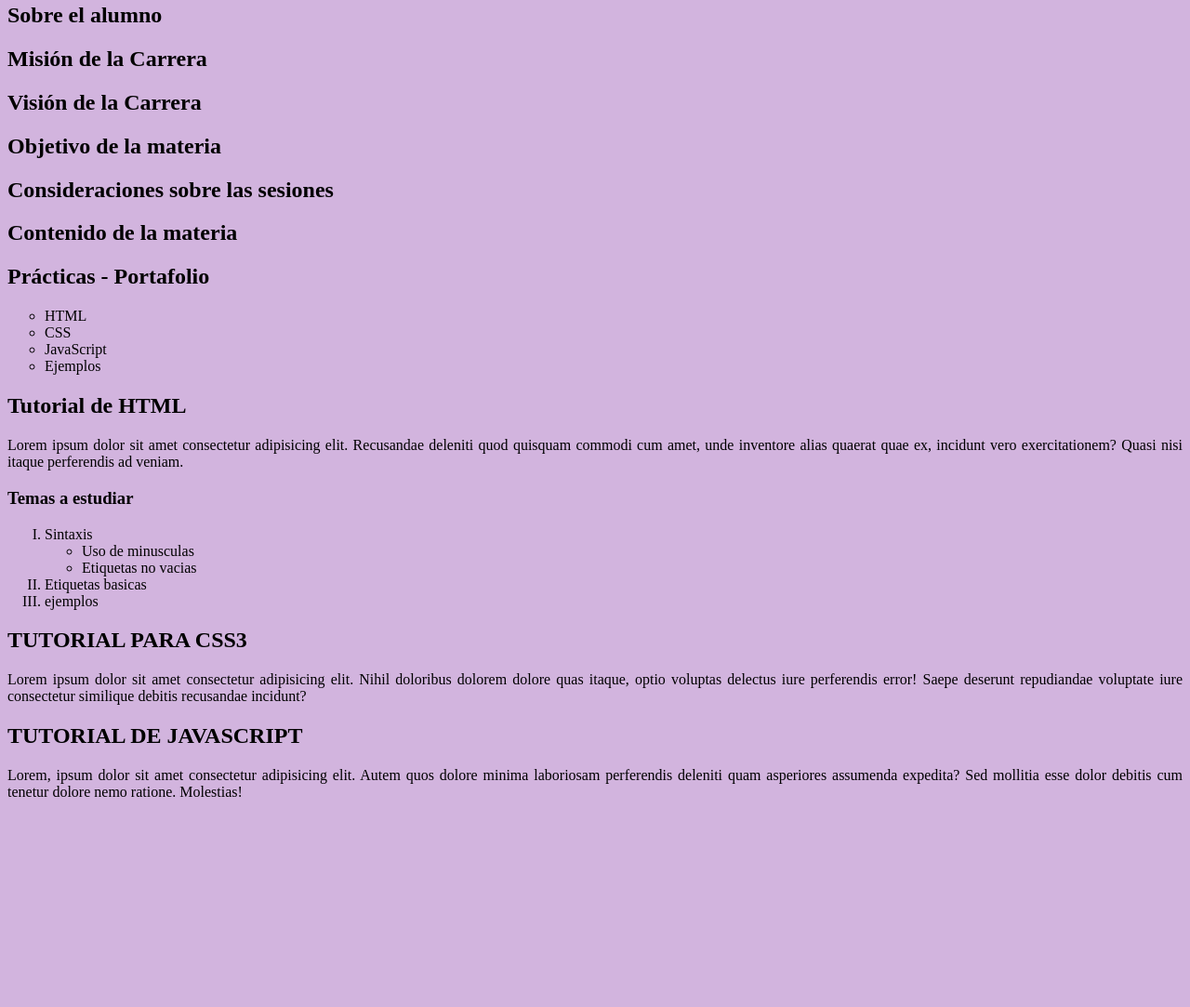
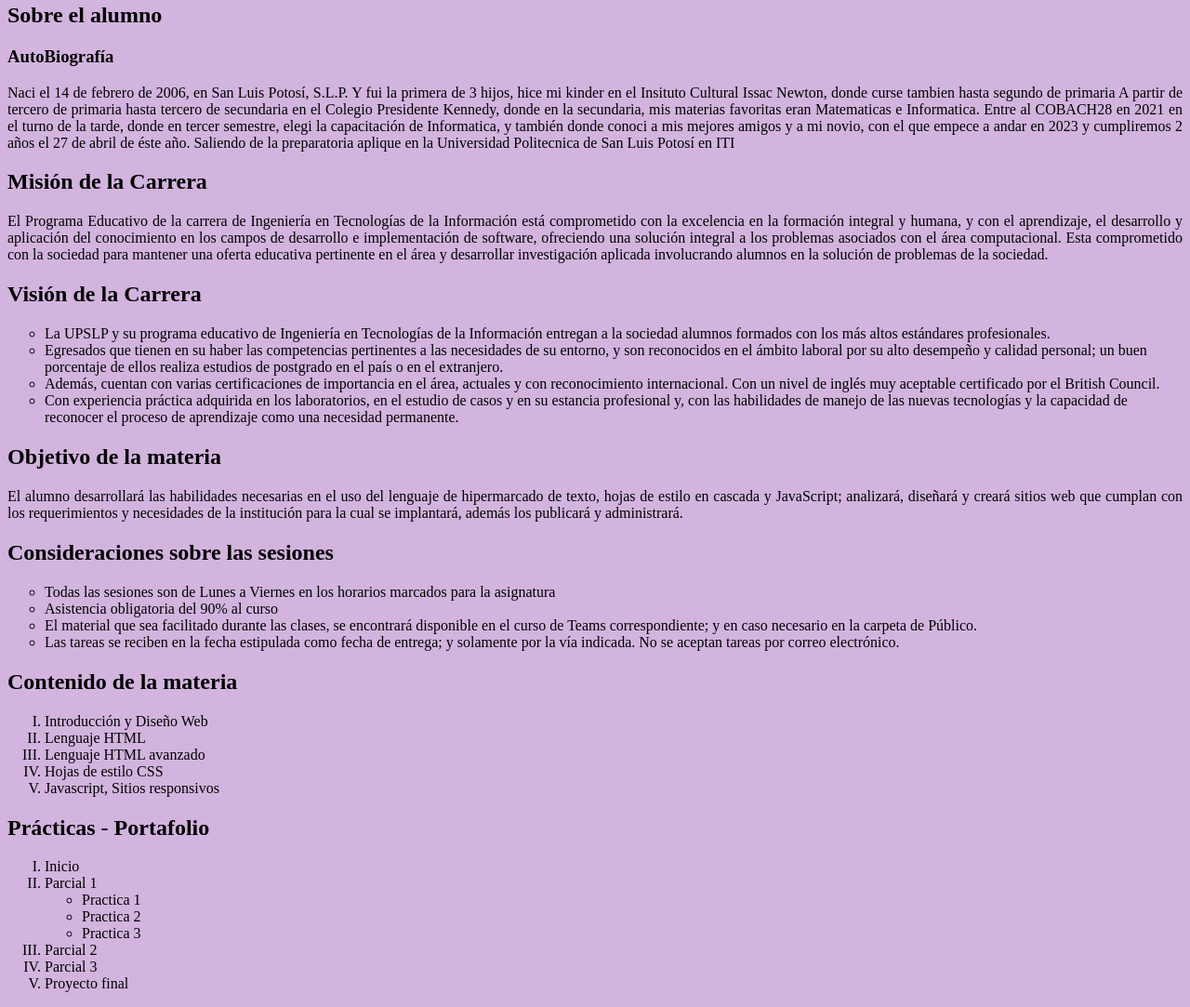
Before and after one commit to anyidlr/Portafolio_Web1, a plain HTML site: page index.html in a window 1280 px wide. Shown: the part 393-1476 px from the top of the page at 93% size. Before the commit the page ends 1270 px from the top, so only its background shows below. Drawn offline with Linux system fonts and the light colour scheme.

Commit message:
Add files via upload

```diff
--- a/index.html
+++ b/index.html
@@ -9,58 +9,122 @@
     </head>
     <body style="background-color:#d2b4de;">
         <header>
-            <h1 style="text-align: center;">Porafolio de evidencias</h1>
+            <h1 style="text-align: center;">Portafolio de evidencias</h1>
             <h1 style="text-align: center;">Programación web I</h1>
             <h1 style="text-align: center;">Ingeniería en Tecnologías de la Información</h1>
             <h1 style="text-align: center;">Primavera 2025</h1>
         </header>
         <section>
-            <h2>Universidad Politécnica de San Luis Potosí </h2>
+            <h2 style="text-align: center;">Universidad Politécnica de San Luis Potosí </h2>
             <h2>Alumno: Espinosa de la Rosa Luz Angélica</h2>
             <h2>Profesora: MC Imelda Deyanira Hernández Martínez</h2>
+        </section>
+        <section> <!--Seccion de contenido-->
             <h2>Sobre el alumno</h2>
+            <h3>AutoBiografía</h3>
+            <P style="text-align: justify;"> <!--Parrafo-->
+                Naci el 14 de febrero de 2006, en San Luis Potosí, S.L.P. Y fui la primera de 3 hijos, hice mi kinder en el Insituto Cultural Issac Newton, donde curse tambien hasta segundo de primaria
+                A partir de tercero de primaria hasta tercero de secundaria en el Colegio Presidente Kennedy, donde en la secundaria, mis materias favoritas eran Matematicas e Informatica.
+                Entre al COBACH28 en 2021 en el turno de la tarde, donde en tercer semestre, elegi la capacitación de Informatica, y también donde conoci a mis mejores amigos y a mi novio, con el que empece a andar en 2023
+                y cumpliremos 2 años el 27 de abril de éste año.
+                Saliendo de la preparatoria aplique en la Universidad Politecnica de San Luis Potosí en ITI
+            </P>
+        </section>
+        <section> <!--Seccion de contenido-->
             <h2>Misión de la Carrera</h2>
+            <P style="text-align: justify;"> <!--Parrafo-->
+                El Programa Educativo de la carrera de Ingeniería en Tecnologías de la
+Información está comprometido con la excelencia en la formación
+integral y humana, y con el aprendizaje, el desarrollo y aplicación del
+conocimiento en los campos de desarrollo e implementación de
+software, ofreciendo una solución integral a los problemas asociados
+con el área computacional. Esta comprometido con la sociedad para
+mantener una oferta educativa pertinente en el área y desarrollar
+investigación aplicada involucrando alumnos en la solución de
+problemas de la sociedad.
+            </P>
+
+        </section>
+        <section> <!--Seccion de contenido-->
             <h2>Visión de la Carrera</h2>
+            <nav">
+            <P style="text-align: justify;"> <!--Parrafo-->
+                <ul type="circle">
+                    <li>La UPSLP y su programa educativo de Ingeniería en Tecnologías de la Información
+                        entregan a la sociedad alumnos formados con los más altos estándares
+                        profesionales.</li>
+                    <li>Egresados que tienen en su haber las competencias pertinentes a las necesidades
+                        de su entorno, y son reconocidos en el ámbito laboral por su alto desempeño y
+                        calidad personal; un buen porcentaje de ellos realiza estudios de postgrado en el
+                        país o en el extranjero.</li>
+                    <li>Además, cuentan con varias certificaciones de importancia en el área, actuales y
+                    con reconocimiento internacional. Con un nivel de inglés muy aceptable
+                    certificado por el British Council.</li>
+                    <li>Con experiencia práctica adquirida en los laboratorios, en el estudio de casos y en
+                    su estancia profesional y, con las habilidades de manejo de las nuevas tecnologías
+                    y la capacidad de reconocer el proceso de aprendizaje como una necesidad
+                    permanente.</li>
+            </P>
+        </nav>
+        </section>
+
+        <section> <!--Seccion de contenido-->
             <h2>Objetivo de la materia</h2>
-            <h2>Consideraciones sobre las sesiones</h2>
-            <h2>Contenido de la materia</h2>
-            <h2>Prácticas - Portafolio</h2>
-        </section>
-        <nav><!--Barra de navegaciom-->
-            <ul type="circle"><!--Lista desordenda-->
-                <li>HTML</li><!--Elemento de la lista-->
-                <li>CSS</li>
-                <LI>JavaScript</LI>
-                <li>Ejemplos</li>
-            </ul>
-        </nav>
-        <section> <!--Seccion de contenido-->
-            <h2>Tutorial de HTML</h2>
             <P style="text-align: justify;"> <!--Parrafo-->
-                Lorem ipsum dolor sit amet consectetur adipisicing elit. Recusandae deleniti quod quisquam commodi cum amet, unde inventore alias quaerat quae ex, incidunt vero exercitationem? Quasi nisi itaque perferendis ad veniam.
+                El alumno desarrollará las habilidades necesarias en el uso del
+lenguaje de hipermarcado de texto, hojas de estilo en cascada y
+JavaScript; analizará, diseñará y creará sitios web que cumplan
+con los requerimientos y necesidades de la institución para la
+cual se implantará, además los publicará y administrará.
 
             </P>
-            <h3>Temas a estudiar</h3>
-            <ol type="I">
-                <li>Sintaxis</li>
-                <ul>
-                    <li> Uso de minusculas</li>
-                    <li>Etiquetas no vacias</li>
-                </ul>
-                <li>Etiquetas basicas</li>
-                <li>ejemplos</li>
-            </ol>
+
         </section>
+
+        <section> <!--Seccion de contenido-->
+            <h2>Consideraciones sobre las sesiones</h2>
+            <P style="text-align: justify;"> <!--Parrafo-->
+            <ul type="circle"><!--Lista desordenda-->
+                <li>Todas las sesiones son de Lunes a Viernes en los horarios marcados
+                    para la asignatura</li><!--Elemento de la lista-->
+                <li>Asistencia obligatoria del 90% al curso</li>
+                <LI>El material que sea facilitado durante las clases, se encontrará
+                    disponible en el curso de Teams correspondiente; y en caso necesario
+                    en la carpeta de Público.</LI>
+                <li>Las tareas se reciben en la fecha estipulada como fecha de entrega; y
+                    solamente por la vía indicada. No se aceptan tareas por correo
+                    electrónico.</li>
+            </ul>
+            </P>
+        </section>
+
         <section>
-            <h2>TUTORIAL PARA CSS3</h2>
+            <h2>Contenido de la materia</h2>
             <P style="text-align: justify;">
-                Lorem ipsum dolor sit amet consectetur adipisicing elit. Nihil doloribus dolorem dolore quas itaque, optio voluptas delectus iure perferendis error! Saepe deserunt repudiandae voluptate iure consectetur similique debitis recusandae incidunt?
+                <ol type="I">
+                    <li>Introducción y Diseño Web</li>
+                    <li>Lenguaje HTML</li>
+                    <li>Lenguaje HTML avanzado</li>
+                    <li>Hojas de estilo CSS</li>
+                    <li>Javascript, Sitios responsivos</li>
+                </ol>
             </p>
         </section>
         <section>
-            <h2>TUTORIAL DE JAVASCRIPT</h2>
+            <h2>Prácticas - Portafolio</h2>
             <P style="text-align: justify;">
-                Lorem, ipsum dolor sit amet consectetur adipisicing elit. Autem quos dolore minima laboriosam perferendis deleniti quam asperiores assumenda expedita? Sed mollitia esse dolor debitis cum tenetur dolore nemo ratione. Molestias!
+                <ol type="I">
+                    <li>Inicio</li>
+                    <li>Parcial 1</li>
+                    <ul>
+                        <li>Practica 1</li>
+                        <li>Practica 2</li>
+                        <li>Practica 3</li>
+                    </ul>
+                    <li>Parcial 2</li>
+                    <li>Parcial 3</li>
+                    <li>Proyecto final</li>
+                </ol>
             </P>
         </section>
     </body>
```
